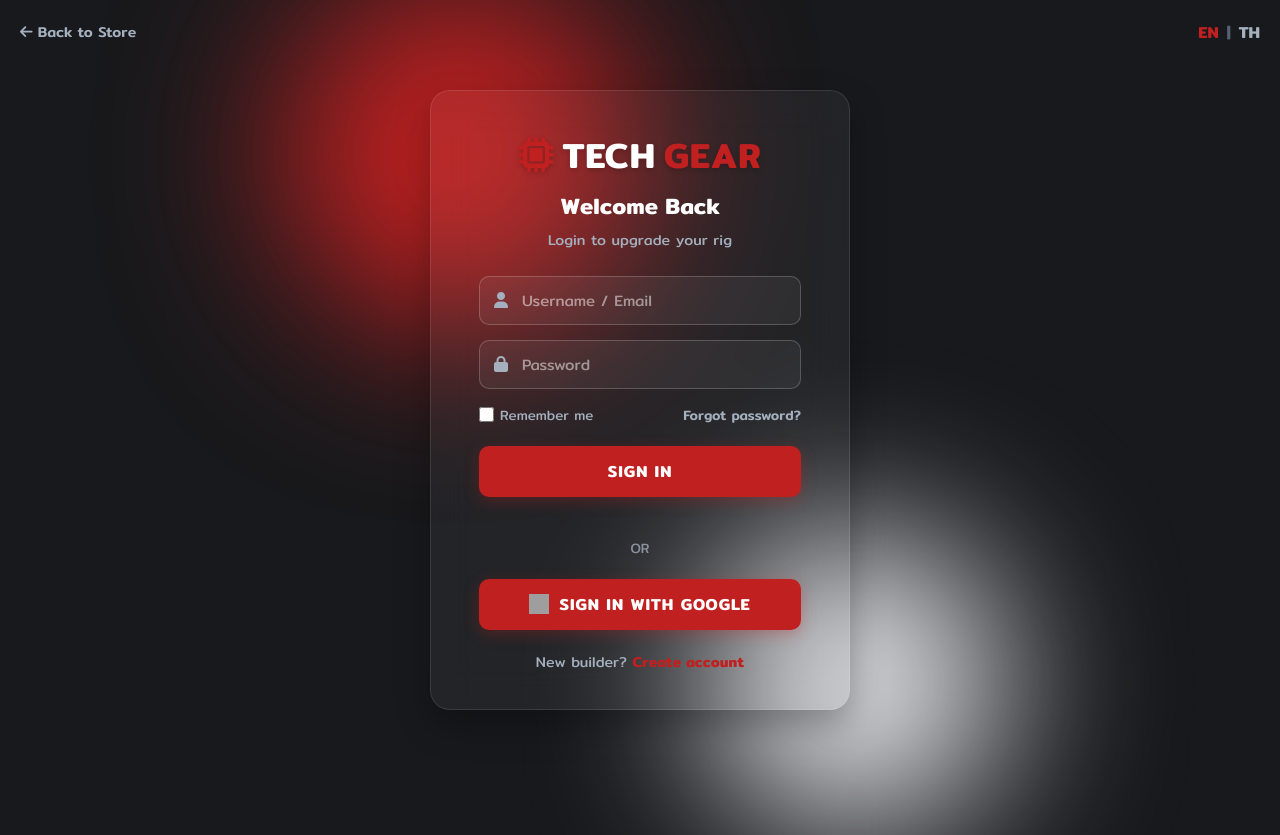
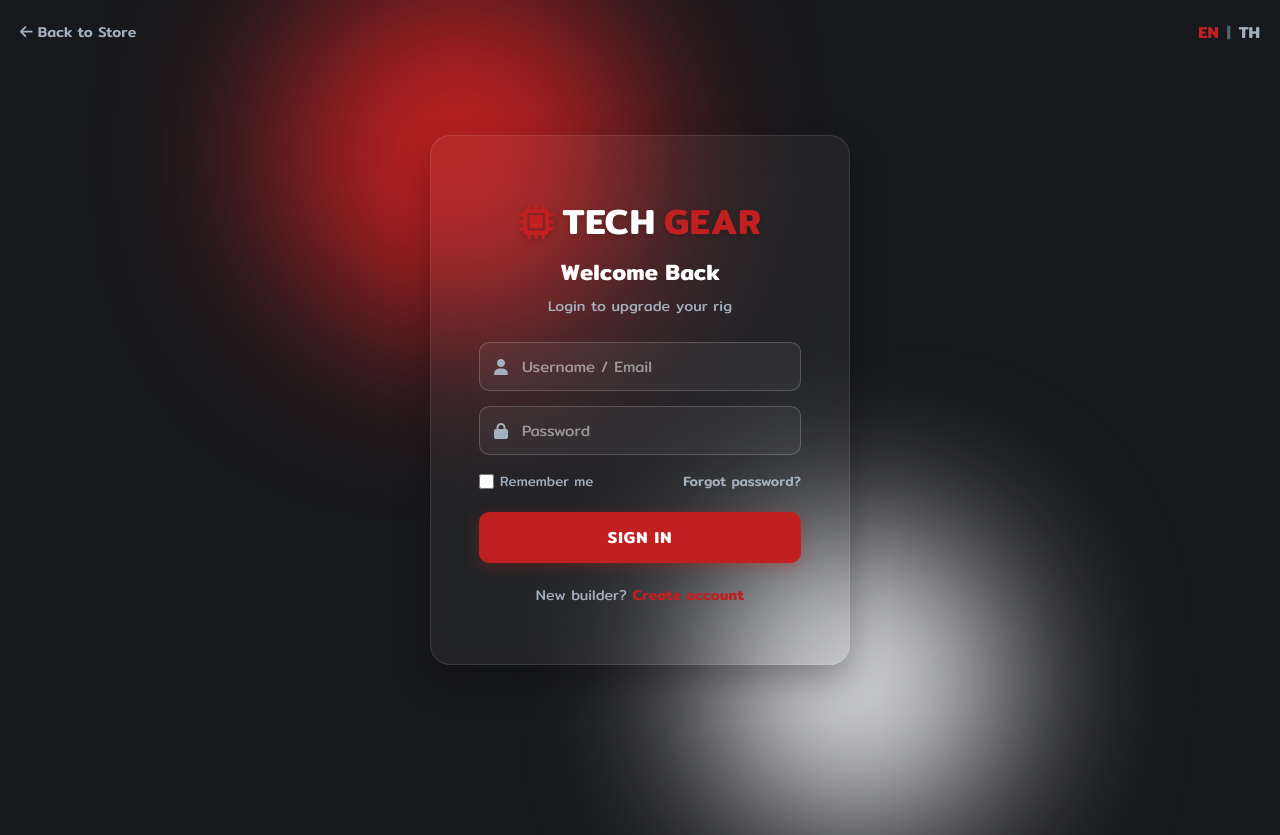
Before and after one commit to pxrrxmz-rgb/wed-com, a website: page wed com/login.html in a window 1280 px wide. Drawn offline with Linux system fonts and the light colour scheme; grey boxes are pictures that could not be loaded.

Commit message:
Remove Google login and maintain original features

```diff
--- a/wed com/login.css
+++ b/wed com/login.css
@@ -58,7 +58,7 @@ body {
 .container {
     position: relative;
     width: 420px; /* 4 เหลี่ยม */
-    height: 620px;
+    height: 530px;
     perspective: 1500px;
     z-index: 10;
 }
@@ -265,46 +265,3 @@ h1 {
     color: #ff416c; /* Lighter red for hover on dark bg */
     text-decoration: underline;
 }
-
-/* Google Login Styles */
-.divider {
-    display: flex;
-    align-items: center;
-    text-align: center;
-    margin: 20px 0;
-    color: #8c92a0;
-    font-size: 0.85rem;
-}
-.divider::before, .divider::after {
-    content: '';
-    flex: 1;
-    border-bottom: 1px solid rgba(255,255,255,0.1);
-}
-.divider span {
-    padding: 0 10px;
-}
-
-.btn-google {
-    width: 100%;
-    padding: 12px;
-    background: rgba(255,255,255,0.05);
-    border: 1px solid rgba(255,255,255,0.1);
-    color: #fff;
-    border-radius: 8px;
-    cursor: pointer;
-    font-size: 0.95rem;
-    font-weight: 500;
-    display: flex;
-    align-items: center;
-    justify-content: center;
-    gap: 10px;
-    transition: 0.3s;
-    font-family: 'Mitr', sans-serif;
-}
-.btn-google:hover {
-    background: rgba(255,255,255,0.1);
-}
-.btn-google img {
-    width: 20px;
-    height: 20px;
-}
--- a/wed com/login.html
+++ b/wed com/login.html
@@ -74,14 +74,6 @@
 
                     <button type="button" data-i18n="btn_signin">SIGN IN</button>
 
-                    <div class="divider">
-                        <span data-i18n="login_or">OR</span>
-                    </div>
-                    <button type="button" class="btn-google">
-                        <img src="https://upload.wikimedia.org/wikipedia/commons/c/c1/Google_%22G%22_logo.svg" alt="Google Logo">
-                        <span data-i18n="btn_google">Sign in with Google</span>
-                    </button>
-
                     <div class="bottom-text">
                         <span data-i18n="new_builder">New builder?</span> <a href="#" id="signUp" data-i18n="create_acc">Create account</a>
                     </div>
@@ -112,14 +104,6 @@
 
                     <button type="button" data-i18n="btn_create">CREATE ACCOUNT</button>
 
-                    <div class="divider">
-                        <span data-i18n="login_or">OR</span>
-                    </div>
-                    <button type="button" class="btn-google">
-                        <img src="https://upload.wikimedia.org/wikipedia/commons/c/c1/Google_%22G%22_logo.svg" alt="Google Logo">
-                        <span data-i18n="btn_google">Sign in with Google</span>
-                    </button>
-
                     <div class="bottom-text">
                         <span data-i18n="already_have">Already have an account?</span> <a href="#" id="signIn" data-i18n="link_login">Login</a>
                     </div>
--- a/wed com/login.js
+++ b/wed com/login.js
@@ -107,28 +107,3 @@ signInActionBtn.addEventListener('click', async (e) => {
         showToast('Error connecting to server', true);
     }
 });
-
-// --- Google Login Simulation ---
-const googleBtns = document.querySelectorAll('.btn-google');
-googleBtns.forEach(btn => {
-    btn.addEventListener('click', (e) => {
-        e.preventDefault();
-
-        const btnText = btn.querySelector('span');
-        btnText.textContent = "Connecting to Google...";
-        btn.style.opacity = "0.7";
-
-        setTimeout(() => {
-            const googleUser = {
-                id: Date.now(),
-                username: "user@gmail.com",
-                name: "Google User",
-                email: "user@gmail.com",
-                avatar: "https://upload.wikimedia.org/wikipedia/commons/c/c1/Google_%22G%22_logo.svg",
-                cart: []
-            };
-            localStorage.setItem('currentUser', JSON.stringify(googleUser));
-            window.location.href = 'index.html';
-        }, 1500);
-    });
-});
```
